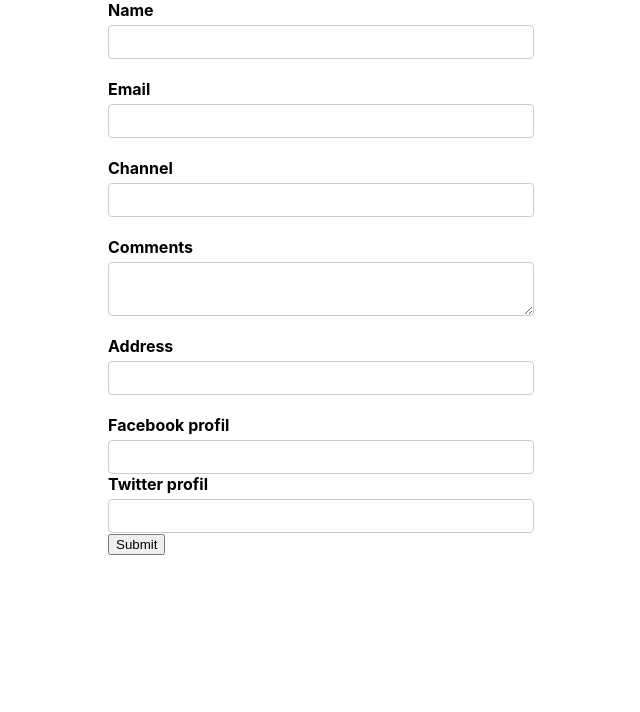
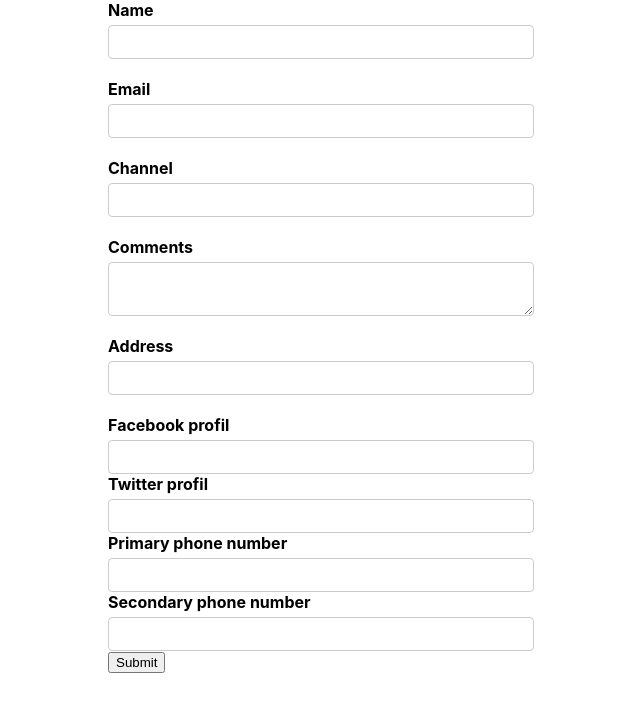
Before and after one commit to mladen1999/react-formic, a React (Create React App) app: page / in a window 1280 px wide. Shown: the top 712 px of the page, without its empty margins (319-959 px from the left). Built offline with nearby package versions, Linux system fonts and the light colour scheme.

Commit message:
React Formik Tutorial - 21 - Arrays

```diff
--- a/src/Components/YtForm.jsx
+++ b/src/Components/YtForm.jsx
@@ -14,6 +14,7 @@
       facebook: "",
       twitter: "",
     },
+    phoneNumbers: ["", ""],
   },
 };
 
@@ -87,6 +88,16 @@
           <Field type="text" id="twitter" name="social.twitter" />
         </div>
 
+        <div className="class-control">
+          <label htmlFor="primaryPh">Primary phone number</label>
+          <Field type="text" id="primaryPh" name="phoneNumber[0]" />
+        </div>
+
+        <div className="class-control">
+          <label htmlFor="secondaryPh">Secondary phone number</label>
+          <Field type="text" id="secondaryPh" name="phoneNumber[1]" />
+        </div>
+
         <button type="submit">Submit</button>
       </Form>
     </Formik>
```
